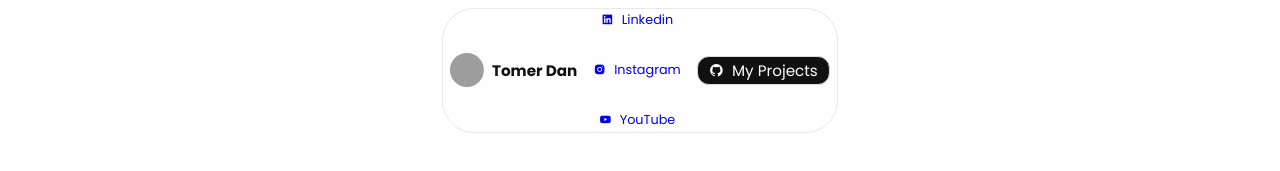
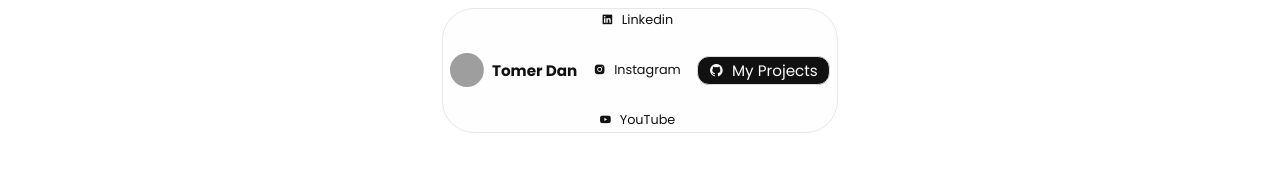
Before and after one commit to a1rmanTomer/Simple-Landing-Page, a plain HTML site: page index.html in a window 1280 px wide. Shown: the top 171 px of the page. Drawn offline with nearby package versions, Linux system fonts and the light colour scheme; grey boxes are pictures that could not be loaded.

Commit message:
fixed a func

```diff
--- a/style.css
+++ b/style.css
@@ -9,6 +9,10 @@
   margin: 0;
   padding: 0;
   box-sizing: border-box;
+}
+
+a {
+  color: #111111;
 }
 
 body {
```
